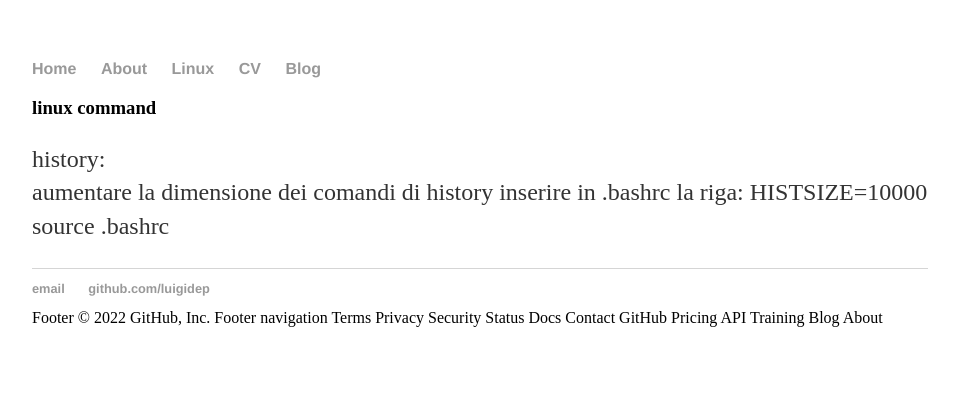
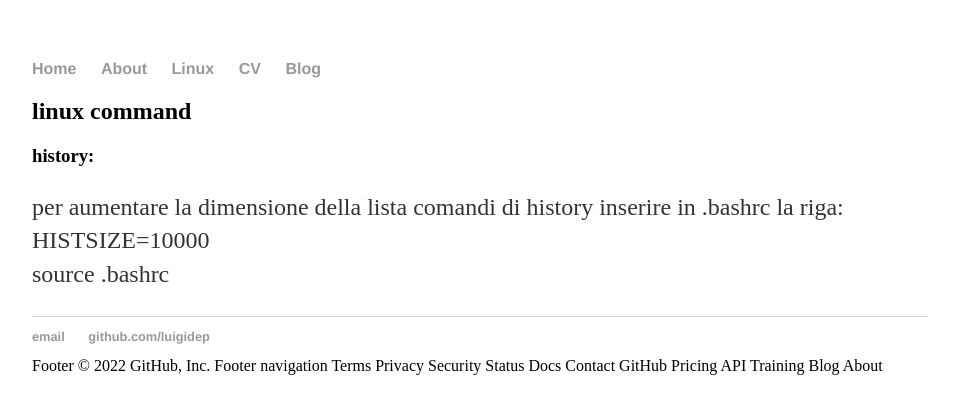
Before and after one commit to luigidep/luigidep.github.io, a plain HTML site: page linux.html in a window 1280 px wide. Shown: the whole page, without its empty margins (160-1118 px from the left). Drawn offline with Linux system fonts and the light colour scheme.

Commit message:
Update linux.html

```diff
--- a/linux.html
+++ b/linux.html
@@ -16,8 +16,10 @@
 		</nav>
 		<div class="container">
     		<div class="blurb">
-        		<h3>linux command</h3>
-				<p>history:<br>aumentare la dimensione dei comandi di history inserire in .bashrc la riga: HISTSIZE=10000<br>
+        		<h2>linux command</h2>
+			<h3>history:</h3>
+				<p>per aumentare la dimensione della lista comandi di history inserire in .bashrc la riga: <br>
+					HISTSIZE=10000<br>
 					source .bashrc
 				</p>
     		</div><!-- /.blurb -->
```
